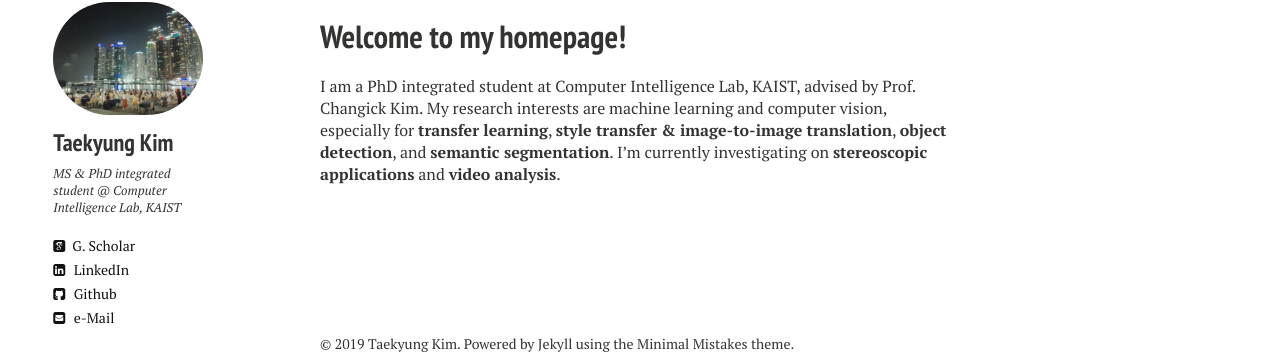
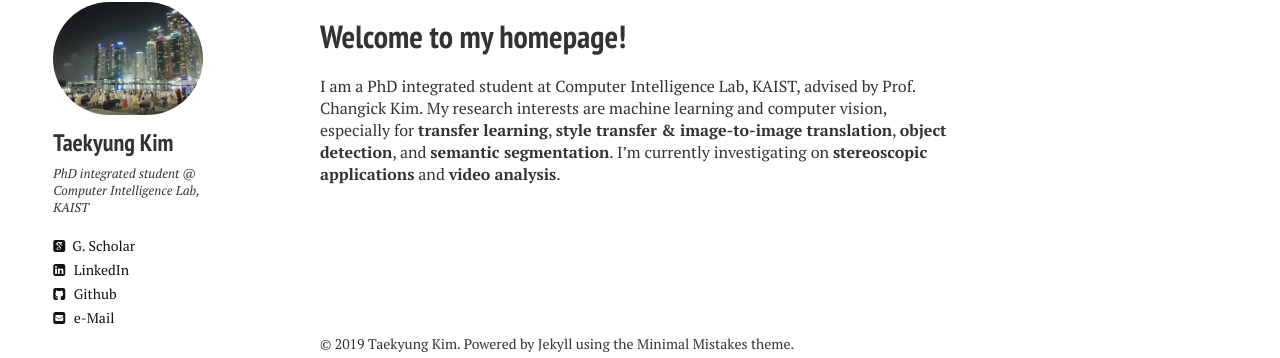
Before and after one commit to TKKim93/TKKim93.github.io, a Jekyll site: the page built from index.md, in a window 1280 px wide. Shown: the part 1063-1421 px from the top of the page. Built offline with Jekyll 4.4.1, drawn with Linux system fonts in a browser that asks for light colours; nearby versions of some CDN libraries.

```diff
--- a/_config.yml
+++ b/_config.yml
@@ -10,7 +10,7 @@ disqus_shortname: tkkim93
 owner:
   name:           Taekyung Kim
   avatar:         profile.jpg
-  bio:            MS & PhD integrated student @ Computer Intelligence Lab, KAIST
+  bio:            PhD integrated student @ Computer Intelligence Lab, KAIST
   email:          tkkim93@kaist.ac.kr
   # Social networking links are used in author-bio sidebar. Update and remove as you like.
 #  twitter: ''
```
